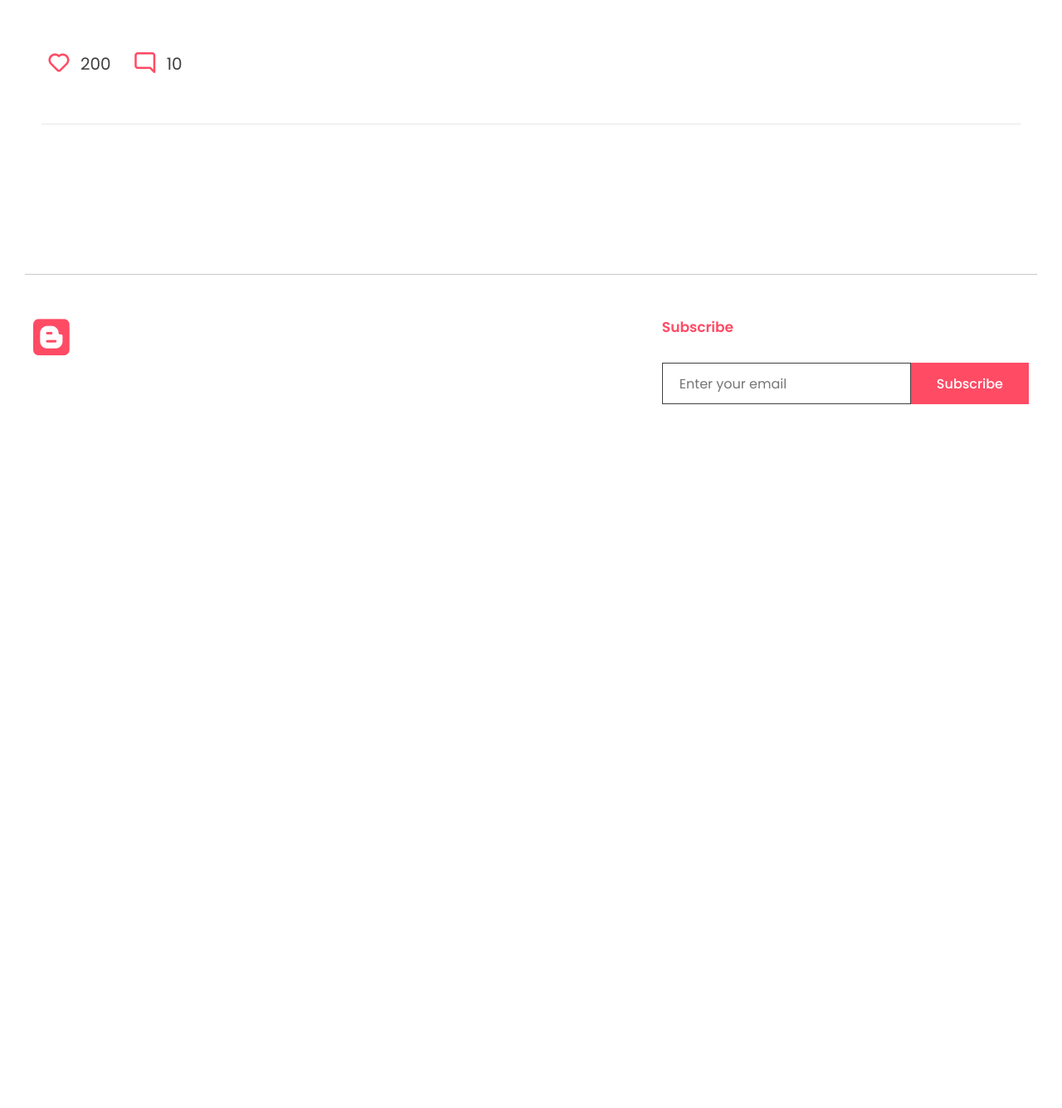
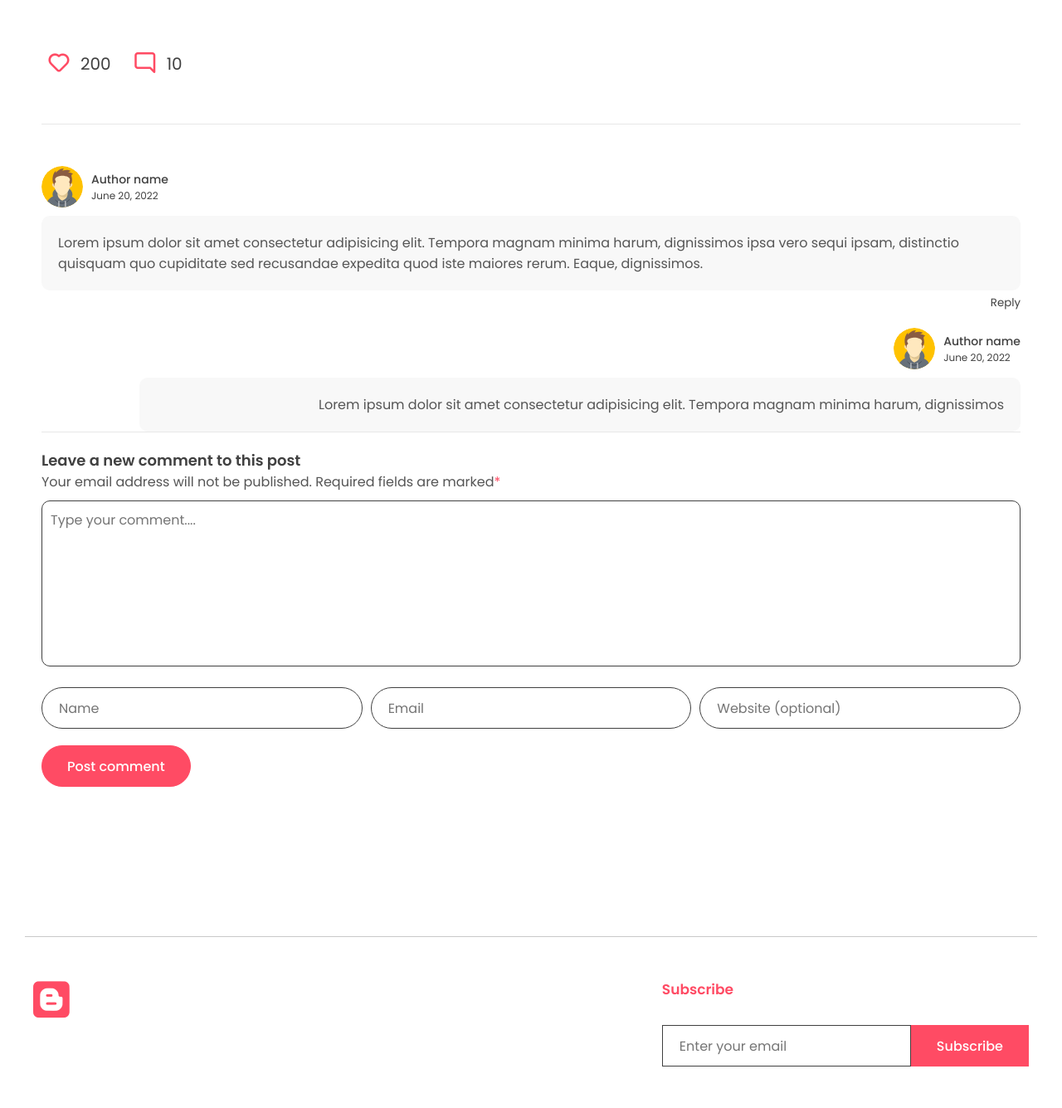
Before and after one commit to z4gon/blog_django, a Django app: template app/templates/app/post_details.html in a window 1280 px wide. Shown: the part 346-1681 px from the top of the page at 83% size. Before the commit the page ends 833 px from the top, so only its background shows below. Run offline with Django 4.2, Linux system fonts and the light colour scheme; the template is opened without the code that fills it, so the values that code supplies are empty; some libraries are stand-ins or nearby versions.

Commit message:
post comment html template

```diff
--- /dev/null
+++ b/app/static/app/main.js
@@ -0,0 +1,18 @@
+let header = document.querySelector("header");
+let main = document.querySelector("main");
+main.style.paddingTop = header.offsetHeight + "px";
+let link = document.querySelector(".links");
+
+function menu() {
+  link.classList.toggle("active");
+}
+
+function toggleDiv(a) {
+  a = a.parentNode.parentNode.parentNode
+  replybox = a.querySelector('.comment-box')
+  if (replybox.style.display === "none") {
+    replybox.style.display = "block";
+  } else {
+    replybox.style.display = "none";
+  }
+}
--- /dev/null
+++ b/app/templates/app/post_comment.html
@@ -0,0 +1,91 @@
+{% load static %}
+
+<div class="user-comment">
+	<div class="author">
+		<div class="profile-pic">
+			<img src={% static 'app/images/author.svg' %} alt="" />
+		</div>
+		<div class="details">
+			<p>Author name</p>
+			<small>June 20, 2022</small>
+		</div>
+	</div>
+	<div class="comment-sec-main">
+		<div class="comment-sec">
+			<div class="comment">
+				<p>
+					Lorem ipsum dolor sit amet consectetur adipisicing elit. Tempora
+					magnam minima harum, dignissimos ipsa vero sequi ipsam, distinctio
+					quisquam quo cupiditate sed recusandae expedita quod iste maiores
+					rerum. Eaque, dignissimos.
+				</p>
+			</div>
+			<div class="reply">
+				<button onclick="toggleDiv(this)">Reply</button>
+			</div>
+			<div class="comment-box" id="comment-reply-box">
+				<h3>Reply to comment</h3>
+				<p>
+					Your email address will not be published. Required fields are
+					marked<span>*</span>
+				</p>
+				<form method="POST">
+					<textarea
+						name="content"
+						cols="40"
+						rows="10"
+						placeholder="Type your comment...."
+						required
+						id="id_content"
+					>
+					</textarea>
+					<div class="grid-3">
+						<input
+							type="text"
+							name="name"
+							maxlength="200"
+							placeholder="Name"
+							required
+							id="id_name"
+						/>
+						<input
+							type="text"
+							name="email"
+							maxlength="200"
+							placeholder="Email"
+							required
+							id="id_email"
+						/>
+						<input
+							type="text"
+							name="website"
+							maxlength="200"
+							placeholder="Website"
+							id="id_website"
+						/>
+					</div>
+
+					<button class="btn btn-primary rounded">Post Reply</button>
+				</form>
+			</div>
+		</div>
+
+		<div class="public-reply">
+			<div class="author">
+				<div class="profile-pic">
+					<img src={% static 'app/images/author.svg' %} alt="" />
+				</div>
+				<div class="details">
+					<p>Author name</p>
+					<small>June 20, 2022</small>
+				</div>
+			</div>
+			<div class="comment">
+				<p>
+					Lorem ipsum dolor sit amet consectetur adipisicing elit. Tempora
+					magnam minima harum, dignissimos
+				</p>
+			</div>
+		</div>
+	</div>
+</div>
--- a/app/templates/app/post_details.html
+++ b/app/templates/app/post_details.html
@@ -1,4 +1,6 @@
 {% extends 'base.html' %}
+
+{% load static %}
 
 {% block title %}{{ post.title }}{% endblock %}
 
@@ -88,7 +90,28 @@
 									</div>
 								</div> {% endcomment %}
 							</div>
+							<!-- comments -->
+							{% include "app/post_comment.html" %}
 						</div>
+					</div>
+					<!-- blog post end -->
+					<div class="comment-box">
+						<h3>Leave a new comment to this post</h3>
+						<p>
+						Your email address will not be published. Required fields
+						are marked<span>*</span>
+						</p>
+						<form action="">
+						<textarea placeholder="Type your comment...."></textarea>
+						<div class="grid-3">
+							<input type="text" placeholder="Name" />
+							<input type="temail" placeholder="Email" />
+							<input type="url" placeholder="Website (optional)" />
+						</div>
+						<button class="btn btn-primary rounded">
+							Post comment
+						</button>
+						</form>
 					</div>
 				</div>
 			</section>
--- a/app/templates/app/posts_list.html
+++ b/app/templates/app/posts_list.html
@@ -1,4 +1,6 @@
 {% extends 'base.html' %}
+
+{% load static %}
 
 {% block title %}Home{% endblock %}
 
@@ -41,7 +43,7 @@
 										<h3>{{ post.title }}</h3>
 									<div class="author">
 										<div class="profile-pic">
-											<img src="../images/author.svg" alt="" />
+											<img src={% static 'app/images/author.svg' %} alt="" />
 										</div>
 										<div class="details">
 											<p>Author name</p>
--- a/templates/base.html
+++ b/templates/base.html
@@ -116,6 +116,6 @@
 				{% endcomment %}
 			</div>
 		</footer>
-		<!-- <script src="url.js" id="url"></script> -->
+		<script src="{% static 'app/main.js' %}" id="main"></script>
 	</body>
 </html>
```
Also changed, not shown: app/static/app/images/author.svg (added).
